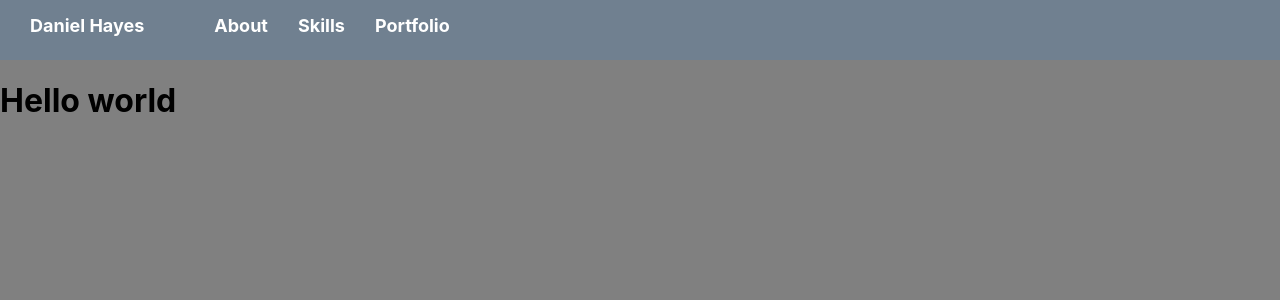
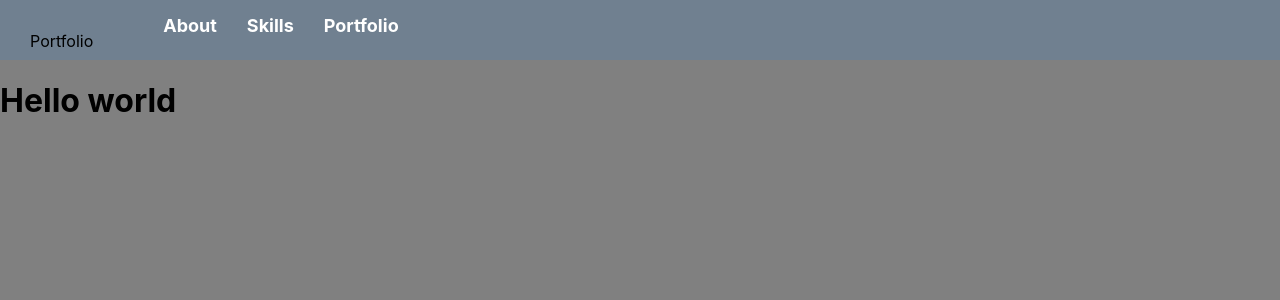
Before and after one commit to Danhayes3008/react-portfolio, a React (Create React App) app: page / in a window 1280 px wide. Shown: the top 300 px of the page. Built offline with nearby package versions, Linux system fonts and the light colour scheme.

Commit message:
changed the content inside the element with the class of title

```diff
--- a/src/components/navbar/Navbar.js
+++ b/src/components/navbar/Navbar.js
@@ -4,7 +4,7 @@ const Navbar = () => {
   return (
       <nav>
           <div className='title'>
-              <a href="#">Daniel Hayes</a>
+              <p>Portfolio</p>
           </div>
 
       <div className='navbar'>
```
